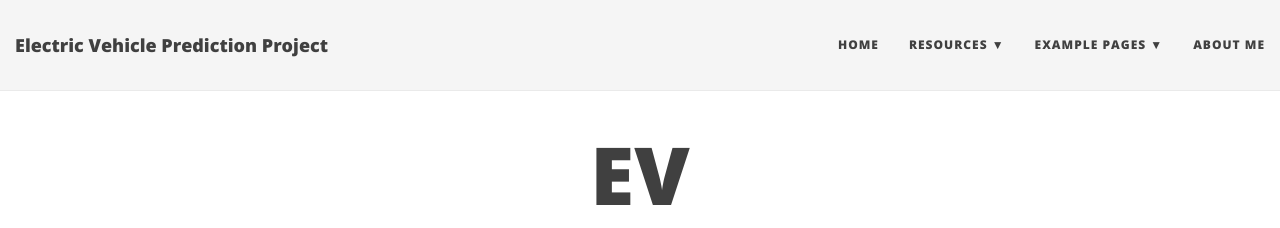
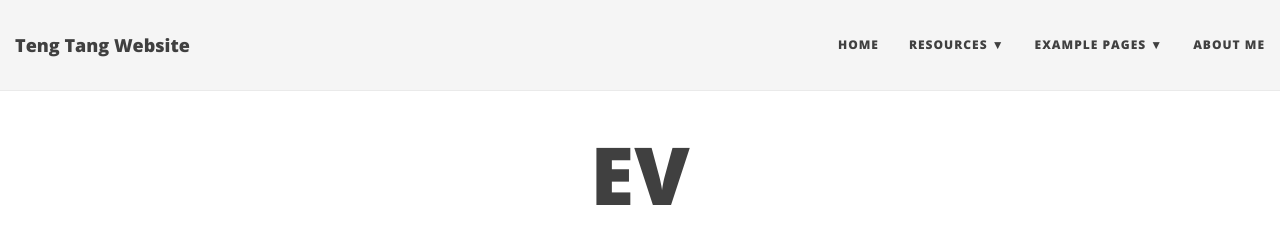
Before and after one commit to Monarch2018/ev_prediction, a Jekyll site: the page built from index.html, in a window 1280 px wide. Shown: the top 228 px of the page. Built offline with Jekyll 4.4.1, drawn with Linux system fonts in a browser that asks for light colours; nearby versions of some CDN libraries; the list of posts is cut into pages by our own code.

Commit message:
change the title

```diff
--- a/_config.yml
+++ b/_config.yml
@@ -15,7 +15,7 @@ baseurl: "/beautiful-project"
 # Of course don't forget to change the username and projectname to YOUR username and project
 
 # Name of website
-title: Electric Vehicle Prediction Project
+title: Teng Tang Website
 
 # Short description of your site
 description: Here's the description of my porject
```
